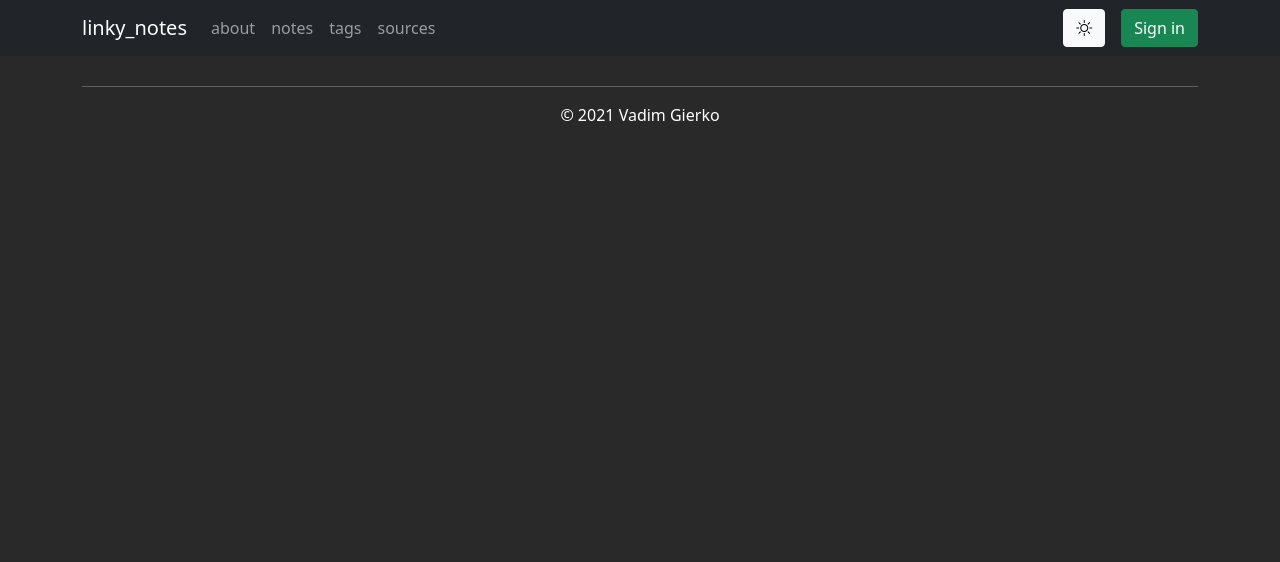
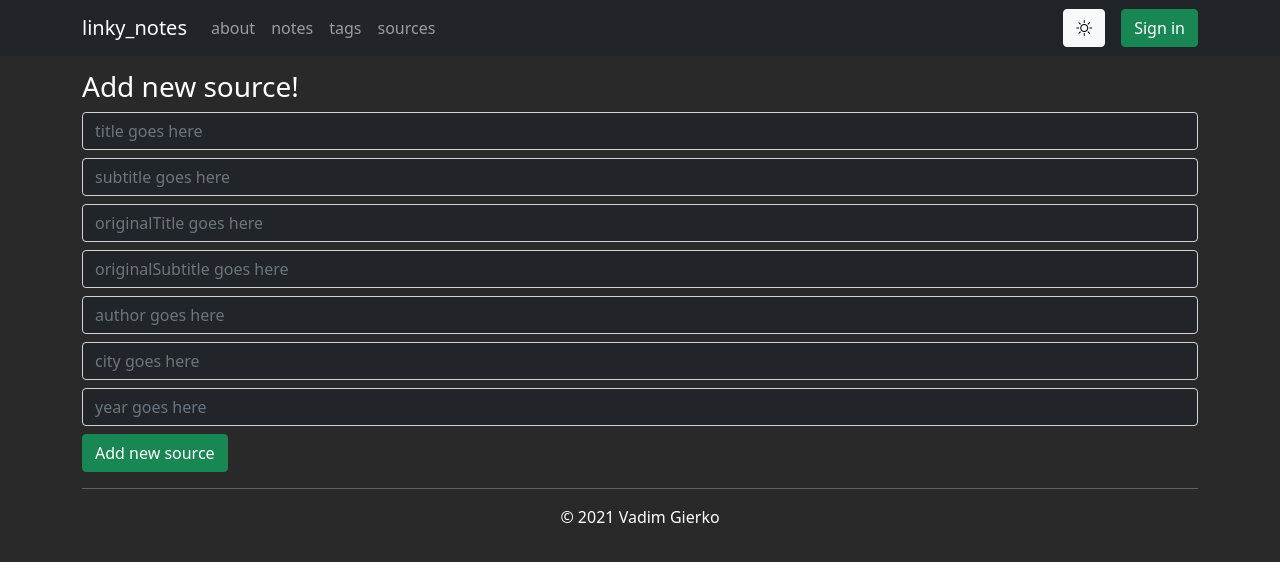
Before and after one commit to vadimgierko/linky-notes, a React (Create React App) app: page /add-source in a window 1280 px wide. Shown: the top 562 px of the page. Built offline with nearby package versions, Linux system fonts and the light colour scheme; no server answers; the database is empty.

Commit message:
+ atoms: Input, Button; + organism: SourceForm; + page: AddSourcePage

```diff
--- /dev/null
+++ b/src/components/atoms/Button.js
@@ -0,0 +1,13 @@
+import { Link } from "react-router-dom";
+
+export default function Button({ buttonText, handleClick }) {
+    return (
+        <button
+            type="button"
+            className="btn btn-success mb-2 d-block text-white"
+            onClick={handleClick}
+        >
+            {buttonText}
+        </button>
+    );
+}
--- /dev/null
+++ b/src/components/atoms/Input.js
@@ -0,0 +1,15 @@
+import { useTheme } from "../../hooks/use-theme";
+
+export default function Input({ defaultValue, placeholder, handleChange }) {
+    // takes default value & handle change => pass inputed value
+    const { theme } = useTheme();
+    return (
+        <input
+            type="text"
+            className={"form-control mb-2 + bg-" + theme.mode + " text-" + (theme.mode === "dark" ? "light" : "dark")}
+            defaultValue={defaultValue}
+            placeholder={placeholder}
+            onChange={(e) => handleChange(e.target.value)}
+        />
+    );
+}
--- /dev/null
+++ b/src/components/organisms/Form.js
@@ -0,0 +1,51 @@
+import Input from "../atoms/Input";
+import Button from "../atoms/Button";
+import { useEffect, useState } from "react";
+
+export default function Form({
+    item,
+    itemKey,
+    handleSubmit,
+    buttonText }) {
+    // recieves item object (with string values !!! )
+    // convert item object into array
+    // update array
+    // passes updated array converted into updated item object through handle submit
+    const [itemArray, setItemArray] = useState([]); // [[key, value], [key, value], ...]
+
+    useEffect(() => {
+        if (item) {
+            setItemArray([...Object.entries(item)]);
+            console.log("item received in Form:", item);
+        }
+    }, [item]);
+
+    useEffect(() => {
+        console.log("itemArray:", itemArray)
+    }, [itemArray]);
+
+    return (
+        <form>
+            {itemArray && itemArray.length
+            ? itemArray.map((keyValuePair, i) =>
+                <Input
+                    key={"key-value-pair-" + i}
+                    defaultValue={keyValuePair[1]}
+                    placeholder={keyValuePair[0] + " goes here"}
+                    handleChange={(newValue) => {
+                        const key = keyValuePair[0];
+                        const updatedItemArray = [...itemArray];
+                        updatedItemArray[i] = [...updatedItemArray[i]];
+                        updatedItemArray[i] = [key, newValue];
+                        setItemArray([...updatedItemArray]);
+                    }}
+                />
+                )
+            : null}
+            <Button
+                handleClick={() => handleSubmit(Object.fromEntries(itemArray))}
+                buttonText={buttonText}
+            />
+        </form>
+    );
+}
--- a/src/components/organisms/ItemForm.js
+++ b/src/components/organisms/ItemForm.js
@@ -2,7 +2,7 @@ import { useEffect, useState } from "react";
 import { Link } from "react-router-dom";
 import { useTheme } from "../../hooks/use-theme";
 import { createDate } from "../../functions/functions";
-import TagSearchForm from "../molecules/TagSearchForm";
+import TagSearchForm from "./TagSearchForm";
 
 export default function ItemForm({
     tags,
--- a/src/components/molecules/TagSearchForm.js
+++ b/src/components/organisms/TagSearchForm.js
@@ -49,7 +49,7 @@ export default function TagSearchForm({ tags, chosenTags, setChosenTags }) {
         type="text"
         className={"form-control mb-2 + bg-" + theme.mode + " text-" + (theme.mode === "dark" ? "light" : "dark")}
         defaultValue={inputedTagValue}
-        placeholder="type some tag to search for notes"
+        placeholder="type some tag"
         onChange={(e) => setInputedTagValue(e.target.value)}
       />
       {chosenTags && chosenTags.length
--- /dev/null
+++ b/src/pages/AddSourcePage.js
@@ -0,0 +1,37 @@
+import { useEffect, useState } from "react/cjs/react.development";
+import Form from "../components/organisms/Form";
+
+export default function AddSourcePage() {
+
+    const [item, setItem] = useState({
+        title: "",
+        subtitle: "",
+        originalTitle: "",
+        originalSubtitle: "",
+        author: "",
+        city: "",
+        year: ""
+    });
+
+    function onFormSubmit(updatedItem) {
+        setItem(updatedItem);
+        // addSource(updatedItem) to database
+    }
+
+    useEffect(() => {
+        if (item) {
+            console.log("item in AddSourcePage:", item);
+        }
+    }, [item]);
+
+    return (
+        <div>
+            <h3>Add new source!</h3>
+            <Form
+                item={item}
+                handleSubmit={onFormSubmit}
+                buttonText="Add new source"
+            />
+        </div>
+    );
+}
--- a/src/pages/Container.js
+++ b/src/pages/Container.js
@@ -11,6 +11,7 @@ import AddItemPage from "./AddItemPage";
 import UpdateItemPage from "./UpdateItemPage";
 import ItemPage from "./ItemPage";
 import TagsList from "./TagsList";
+import AddSourcePage from "./AddSourcePage";
 
 export default function Container() {
   const { theme } = useTheme();
@@ -55,6 +56,9 @@ export default function Container() {
           <Route exact path="/items/update-item/:itemKey">
             <UpdateItemPage />
           </Route>
+          <Route exact path="/add-source">
+            <AddSourcePage />
+          </Route>
         </Switch>
         <Footer />
       </div>
--- a/src/pages/Header.js
+++ b/src/pages/Header.js
@@ -107,6 +107,21 @@ export default function Header() {
                 </Link>
               </li>
             ) : null}
+            {user ? (
+              <li className="nav-item">
+                <Link
+                  className="nav-link"
+                  to="/add-source"
+                  onClick={() => {
+                    if (!isNavCollapsed) {
+                      handleNavCollapse();
+                    }
+                  }}
+                >
+                  add source
+                </Link>
+              </li>
+            ) : null}
           </ul>
           {user ? (
             <div className="text-muted me-3">
--- a/src/pages/ItemsPage.js
+++ b/src/pages/ItemsPage.js
@@ -1,7 +1,7 @@
 import { useTheme } from "../hooks/use-theme";
 import { useDatabase } from "../hooks/use-database";
 import { useEffect, useState } from "react";
-import TagSearchForm from "../components/molecules/TagSearchForm";
+import TagSearchForm from "../components/organisms/TagSearchForm";
 import ItemsList from "../components/organisms/ItemsList";
 
 export default function ItemsPage() {
```
Also changed, not shown: src/components/organisms/SourceForm.js (added, +78 -0 lines).
